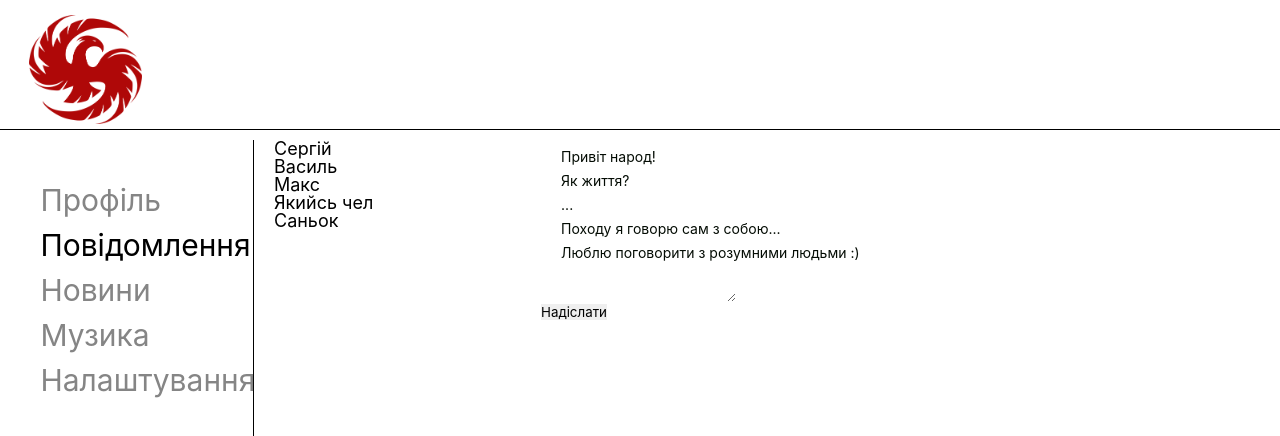
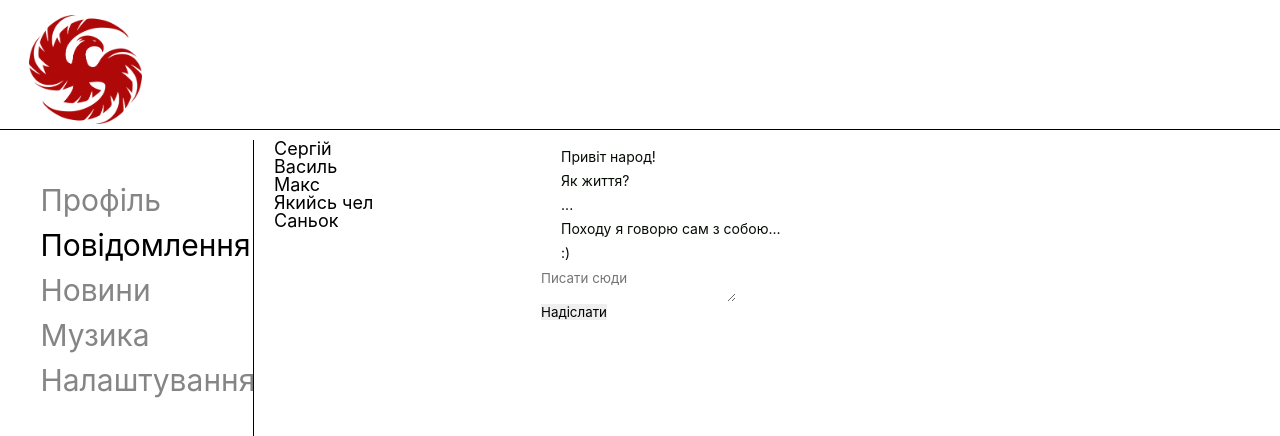
Before and after one commit to Agatsys/SocialNetwork, a React (Create React App) app: page /dialogs in a window 1280 px wide. Shown: the top 436 px of the page. Built offline with nearby package versions, Linux system fonts and the light colour scheme.

Commit message:
add reducers

```diff
--- a/package.json
+++ b/package.json
@@ -11,6 +11,7 @@
     "react-dom": "^17.0.2",
     "react-router-dom": "^5.2.1",
     "react-scripts": "4.0.3",
+    "redux": "^4.1.1",
     "web-vitals": "^1.1.2"
   },
   "scripts": {
--- a/src/App.js
+++ b/src/App.js
@@ -17,7 +17,7 @@ const App = (props) => {
         <div className="app-wrapper-content">
 
           <Route path='/dialogs' render={ () =>
-            <Dialogs data={props.state.dialogsPage}/> }/>
+            <Dialogs store={props.store} /> }/>
 
           <Route path='/profile' render={ () =>
             <ProfilePage data={props.state.profilePage} dispatch={props.dispatch} /> } />
--- a/src/components/content/dialogs/dialogs.jsx
+++ b/src/components/content/dialogs/dialogs.jsx
@@ -1,5 +1,6 @@
 import React from 'react';
 import { NavLink } from 'react-router-dom';
+import { sendMessageCreator, updateNewMessageBodyCreator } from '../../../redux/dialogs-reducer';
 import i from './dialogs.module.scss';
 
 const DialogItem = (props) => {
@@ -17,15 +18,19 @@ const Message = (props) => {
 }
 const Dialogs = (props) => {
 
-    let dialogsElements = props.data.dialogsData.map( (d) => <DialogItem name={d.name} id={d.id} /> );
+    let state = props.store.getState().dialogsPage;
 
-    let messageElements = props.data.messagesData.map( (m) => <Message message={m.message} /> );
+    let dialogsElements = state.dialogsData.map( (d) => <DialogItem name={d.name} id={d.id} /> );
+    let messageElements = state.messagesData.map( (m) => <Message message={m.message} /> );
+    let newMessageBody = state.newMessageBody;
 
-    let newMessageElement = React.createRef();
-
-    let addMessage = () => {
-        let text = newMessageElement.current.value;
-        alert(text);
+    let addMessage = (props) => {
+        debugger;
+        props.store.dispatch(sendMessageCreator());
+    }
+    let pizdez = (e) => {
+        let body = e.target.value;
+        props.store.dispatch(updateNewMessageBodyCreator(body))
     }
 
     return (
@@ -39,7 +44,11 @@ const Dialogs = (props) => {
                 </div>
                 <div>
                     <div>
-                        <textarea ref={newMessageElement}></textarea>
+                        <textarea
+                            value={newMessageBody}
+                            onChange={pizdez}
+                            placeholder='Писати сюди'>
+                        </textarea>
                     </div>
                     <div>
                         <button onClick={addMessage}>Надіслати</button>
--- a/src/components/content/profile/posts/posts.jsx
+++ b/src/components/content/profile/posts/posts.jsx
@@ -1,5 +1,8 @@
 import React from 'react';
+import { addPostActionCreator, updateNewPostTextActionCreator } from '../../../../redux/profile-reducer';
+
 import Post from "./post/post";
+
 
 
 class Posts extends React.Component {
@@ -7,12 +10,11 @@ class Posts extends React.Component {
     newPostElement = React.createRef();
 
     addPost = () => {
-        this.props.dispatch({type: 'ADD-POST'});
-        //this.props.updateNewPostText('');
+        this.props.dispatch(addPostActionCreator());
     }
     onPostChange = () => {
         let text = this.newPostElement.current.value;
-        this.props.dispatch({type: 'UPDATE-NEW-POST-TEXT', newText: text});
+        this.props.dispatch(updateNewPostTextActionCreator(text));
     }
 
     render() {
--- a/src/index.js
+++ b/src/index.js
@@ -1,6 +1,6 @@
 import './media/styles/index.scss';
 import reportWebVitals from './reportWebVitals';
-import store from './redux/state';
+import store from './redux/redux-store';
 import React from 'react';
 import ReactDOM from 'react-dom';
 import App from './App';
@@ -10,14 +10,18 @@ import { BrowserRouter } from 'react-router-dom';
 let rerenderEntireTree = (state) => {
     ReactDOM.render(
         <BrowserRouter>
-            <App state={state} dispatch={store.dispatch.bind(store)} />
+            <App state={state} dispatch={store.dispatch.bind(store)} store={store}/>
         </BrowserRouter>,
         document.getElementById('root')
     );
 };
 
 rerenderEntireTree(store.getState());
-store.subscribe(rerenderEntireTree);
+
+store.subscribe(() => {
+    let state = store.getState();
+    rerenderEntireTree(state);
+});
 
 
 
--- /dev/null
+++ b/src/redux/dialogs-reducer.js
@@ -0,0 +1,40 @@
+const UPDATE_NEW_MESSAGE_BODY = 'UPDATE-NEW-MESSAGE-BODY'
+const SEND_MESSAGE = 'SEND-MESSAGE'
+
+export const sendMessageCreator = () => ({ type: SEND_MESSAGE })
+export const updateNewMessageBodyCreator = (subaru) => ({ type: UPDATE_NEW_MESSAGE_BODY, body: subaru })
+
+let initialState = {
+    messagesData: [
+        { id: 1, message: 'Привіт народ!' },
+        { id: 2, message: 'Як життя?' },
+        { id: 3, message: '...' },
+        { id: 4, message: 'Походу я говорю сам з собою...' },
+        { id: 5, message: ':)' }
+    ],
+    dialogsData: [
+        { id: 1, name: 'Сергій' },
+        { id: 2, name: 'Василь' },
+        { id: 3, name: 'Макс' },
+        { id: 4, name: 'Якийсь чел' },
+        { id: 5, name: 'Саньок' }
+    ],
+    newMessageBody: ''
+}
+
+const dialogsReducer = (state = initialState, action) => {
+    switch (action.type) {
+        case UPDATE_NEW_MESSAGE_BODY:
+            state.newMessageBody = action.body;
+            return state;
+        case SEND_MESSAGE:
+            let body = state.newMessageBody;
+            state.newMessageBody = '';
+            state.messagesData.push({ id: 6, message: body });
+            return state;
+        default:
+            return state;
+    }
+}
+
+export default dialogsReducer;
--- /dev/null
+++ b/src/redux/profile-reducer.js
@@ -0,0 +1,36 @@
+const ADD_POST = 'ADD-POST'
+const UPDATE_NEW_POST_TEXT = 'UPDATE-NEW-POST-TEXT'
+
+export const addPostActionCreator = () => ({ type: ADD_POST })
+export const updateNewPostTextActionCreator = (text) => ({ type: UPDATE_NEW_POST_TEXT, newText: text })
+
+let initialState = {
+    postsData: [
+        { id: 1, message: "It's my first post", likesCount: 10 },
+        { id: 2, message: "Мушу написати щось важливе", likesCount: 12 },
+        { id: 3, message: "Жартую. Не мушу", likesCount: 25 },
+        { id: 4, message: "Bla bla bla", likesCount: 4 },
+    ],
+    newPostText: ''
+}
+
+const profileReducer = (state = initialState, action) => {
+    switch (action.type) {
+        case ADD_POST:
+            let newPost = {
+                id: 5,
+                message: state.newPostText,
+                likesCount: 0
+            };
+            state.postsData.push(newPost);
+            state.newPostText = '';
+            return state;
+        case UPDATE_NEW_POST_TEXT:
+            state.newPostText = action.newText;
+            return state;
+        default:
+            return state;
+    }
+}
+
+export default profileReducer;
--- /dev/null
+++ b/src/redux/redux-store.js
@@ -0,0 +1,12 @@
+import { combineReducers, createStore } from "redux";
+import dialogsReducer from "./dialogs-reducer";
+import profileReducer from "./profile-reducer";
+
+let reducers = combineReducers({
+    profilePage: profileReducer,
+    dialogsPage: dialogsReducer
+});
+
+let store = createStore(reducers);
+
+export default store;
--- a/src/redux/state.js
+++ b/src/redux/store.js
@@ -1,3 +1,7 @@
+import dialogsReducer from "./dialogs-reducer"
+import profileReducer from "./profile-reducer"
+
+
 let store = {
     _state: {
         profilePage: {
@@ -15,7 +19,7 @@ let store = {
                 { id: 2, message: 'Як життя?' },
                 { id: 3, message: '...' },
                 { id: 4, message: 'Походу я говорю сам з собою...' },
-                { id: 5, message: 'Люблю поговорити з розумними людьми :)' }
+                { id: 5, message: ':)' }
             ],
             dialogsData: [
                 { id: 1, name: 'Сергій' },
@@ -23,7 +27,8 @@ let store = {
                 { id: 3, name: 'Макс' },
                 { id: 4, name: 'Якийсь чел' },
                 { id: 5, name: 'Саньок' }
-            ]
+            ],
+            newMessageBody: ''
         },
     },
     getState() {
@@ -32,31 +37,18 @@ let store = {
     rerenderEntireTree() {
         console.log('State changed');
     },
-    //addPost() {
 
-    //},
-    //updateNewPostText(newText) {
-
-    //},
     subscribe(observer) {
         this.rerenderEntireTree = observer;
     },
     dispatch(action) {
-        if (action.type === 'ADD-POST') {
-            let newPost = {
-                id: 5,
-                message: this._state.profilePage.newPostText,
-                likesCount: 0
-            };
-            this._state.profilePage.postsData.push(newPost);
-            this._state.profilePage.newPostText = '';
-            this.rerenderEntireTree(this._state);
-        } else if (action.type === 'UPDATE-NEW-POST-TEXT') {
-            this._state.profilePage.newPostText = action.newText;
-            this.rerenderEntireTree(this._state);
-        };
+        this._state.profilePage = profileReducer(this._state.profilePage, action);
+        this._state.dialogsPage = dialogsReducer(this._state.dialogsPage, action);
+
+        this.rerenderEntireTree(this._state);
     }
 }
 
+
 export default store;
 //window.store = store;
```
Also changed, not shown: src/logo.svg (deleted), 1 other file (tests, documents, lock files or other folders).
